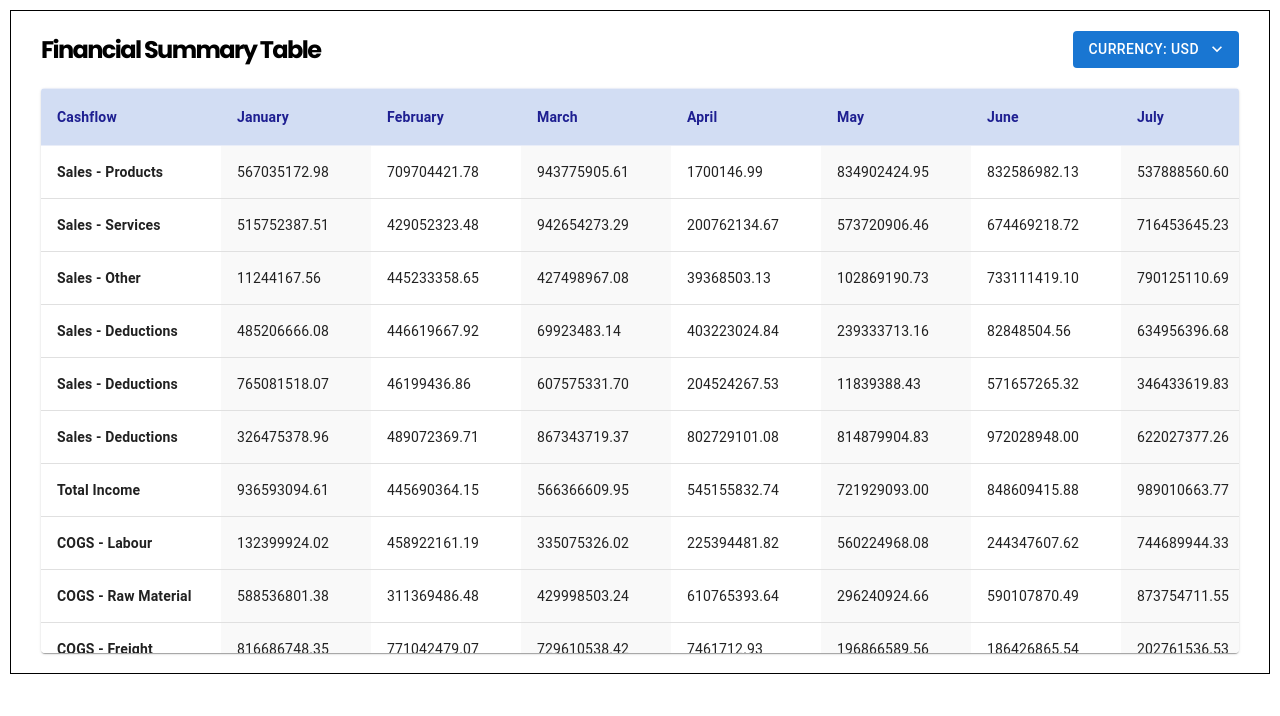
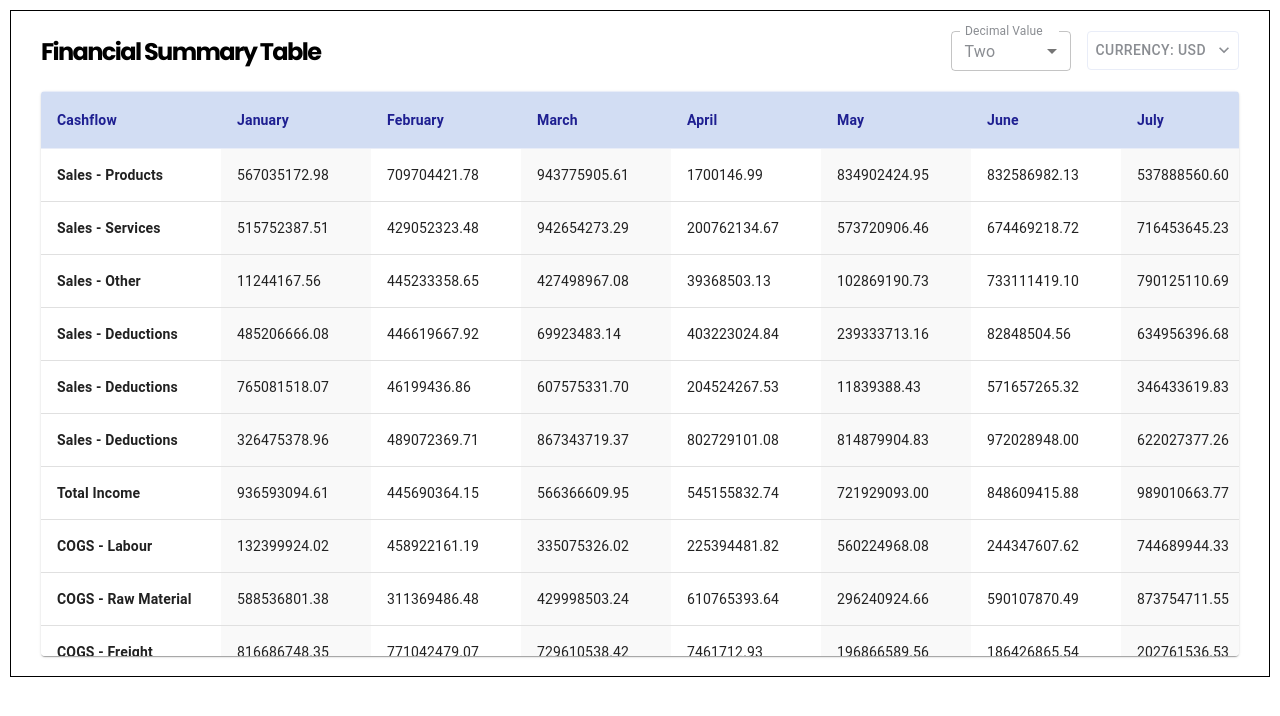
Before and after one commit to barkha-gupta/the-kaptive, a React (Vite) app: page / in a window 1280 px wide. Shown: the top 716 px of the page. Built offline with nearby package versions, Linux system fonts and the light colour scheme.

Commit message:
feat: add decimal dropdown

```diff
--- a/src/App.css
+++ b/src/App.css
@@ -10,3 +10,7 @@ header {
   justify-content: space-between;
   align-items: center;
 }
+.actions {
+  display: flex;
+  column-gap: 1rem;
+}
--- a/src/components/FinancialSummaryTable.jsx
+++ b/src/components/FinancialSummaryTable.jsx
@@ -8,11 +8,15 @@ import TableHead from "@mui/material/TableHead";
 import TableRow from "@mui/material/TableRow";
 import Paper from "@mui/material/Paper";
 
-import { styled } from "@mui/material/styles";
+import { styled, alpha } from "@mui/material/styles";
 import Button from "@mui/material/Button";
 import Menu from "@mui/material/Menu";
 import MenuItem from "@mui/material/MenuItem";
 import KeyboardArrowDownIcon from "@mui/icons-material/KeyboardArrowDown";
+
+import InputLabel from "@mui/material/InputLabel";
+import FormControl from "@mui/material/FormControl";
+import Select from "@mui/material/Select";
 
 import AttachMoneyIcon from "@mui/icons-material/AttachMoney";
 import EuroIcon from "@mui/icons-material/Euro";
@@ -47,6 +51,12 @@ const StyledMenu = styled((props) => (
         color: theme.palette.text.secondary,
         marginRight: theme.spacing(1.5),
       },
+      //   "&:active": {
+      //     backgroundColor: alpha(
+      //       theme.palette.primary.main,
+      //       theme.palette.action.selectedOpacity
+      //     )
+      //   },
     },
   },
 }));
@@ -57,6 +67,7 @@ const FinancialSummaryTable = () => {
   const open = Boolean(anchorEl);
 
   const [currency, setCurrency] = useState("USD");
+  const [decimalValue, setDecimalValue] = useState(2);
 
   const handleClick = (event) => {
     setAnchorEl(event.currentTarget);
@@ -68,15 +79,19 @@ const FinancialSummaryTable = () => {
     setAnchorEl(null);
   };
 
+  const handleDecimalChange = (event) => {
+    setDecimalValue(event.target.value);
+  };
+
   const convertValue = (value, currency) => {
     switch (currency) {
       case "EUR":
-        return (value * 0.85).toFixed(2); // Rounding to 2 decimal places
+        return value * 0.85;
       case "GBP":
-        return (value * 0.75).toFixed(2);
+        return value * 0.75;
       case "USD":
       default:
-        return value.toFixed(2);
+        return value;
     }
   };
 
@@ -102,15 +117,39 @@ const FinancialSummaryTable = () => {
         <h2>Financial Summary Table</h2>
         <div className="actions">
           <div>
+            <FormControl sx={{ minWidth: 120 }} size="small">
+              <InputLabel sx={{ color: "#8a8d92" }} id="decimal">
+                Decimal Value
+              </InputLabel>
+              <Select
+                labelId="decimal"
+                id="select-small"
+                value={decimalValue}
+                label="Decimal Value"
+                onChange={handleDecimalChange}
+                sx={{ color: "#8a8d92" }}
+              >
+                <MenuItem value={0}>Zero</MenuItem>
+                <MenuItem value={1}>One</MenuItem>
+                <MenuItem value={2}>Two</MenuItem>
+              </Select>
+            </FormControl>
+          </div>
+
+          <div>
             <Button
               id="menu-button"
               aria-controls={open ? "currency-menu" : undefined}
               aria-haspopup="true"
               aria-expanded={open ? "true" : undefined}
-              variant="contained"
               disableElevation
               onClick={handleClick}
               endIcon={<KeyboardArrowDownIcon />}
+              sx={{
+                backgroundColor: "white",
+                color: "#8a8d92",
+                border: "0.5px solid #e9edf8",
+              }}
             >
               Currency: {currency}
             </Button>
@@ -201,7 +240,7 @@ const FinancialSummaryTable = () => {
                       backgroundColor: i % 2 === 0 ? "#f9f9f9" : "inherit",
                     }}
                   >
-                    {convertValue(row[month], currency)}
+                    {convertValue(row[month], currency).toFixed(decimalValue)}
                   </TableCell>
                 ))}
               </TableRow>
```
